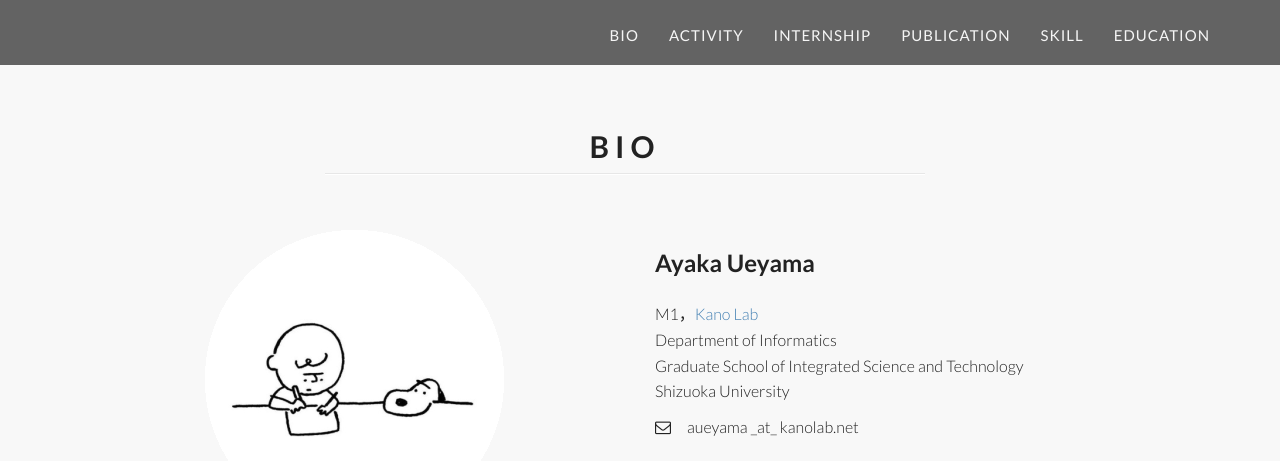
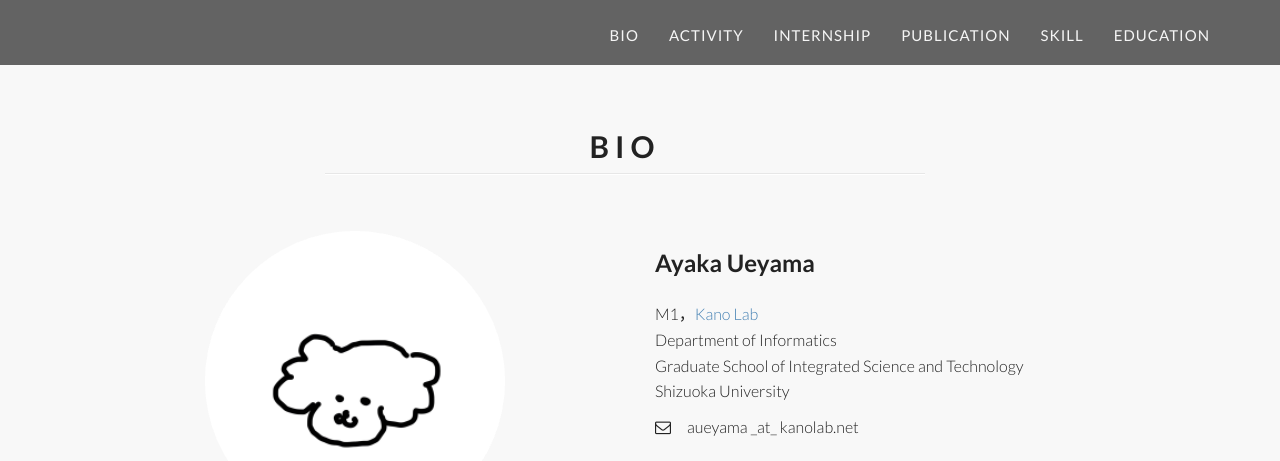
Before and after one commit to ayk24/ayk24.github.io, a plain HTML site: page index.html in a window 1280 px wide. Shown: the top 461 px of the page. Drawn offline with Linux system fonts and the light colour scheme.

Commit message:
fix: change image

```diff
--- a/index.html
+++ b/index.html
@@ -39,7 +39,7 @@
                     <hr>
                 </div>
                 <div class="col-md-6 center fade-up">
-                    <img src="images/portfolio/snoopy.png" alt="">
+                    <img src="images/portfolio/dog.png" alt="">
                 </div>
                 <div class="col-md-6 fade-up">
                     <h3>Ayaka Ueyama</h3>
```
Also changed, not shown: images/portfolio/compiler.png (deleted), images/portfolio/dog.png (added), images/portfolio/learning_support_system.png (deleted), images/portfolio/paintgame.png (deleted).
